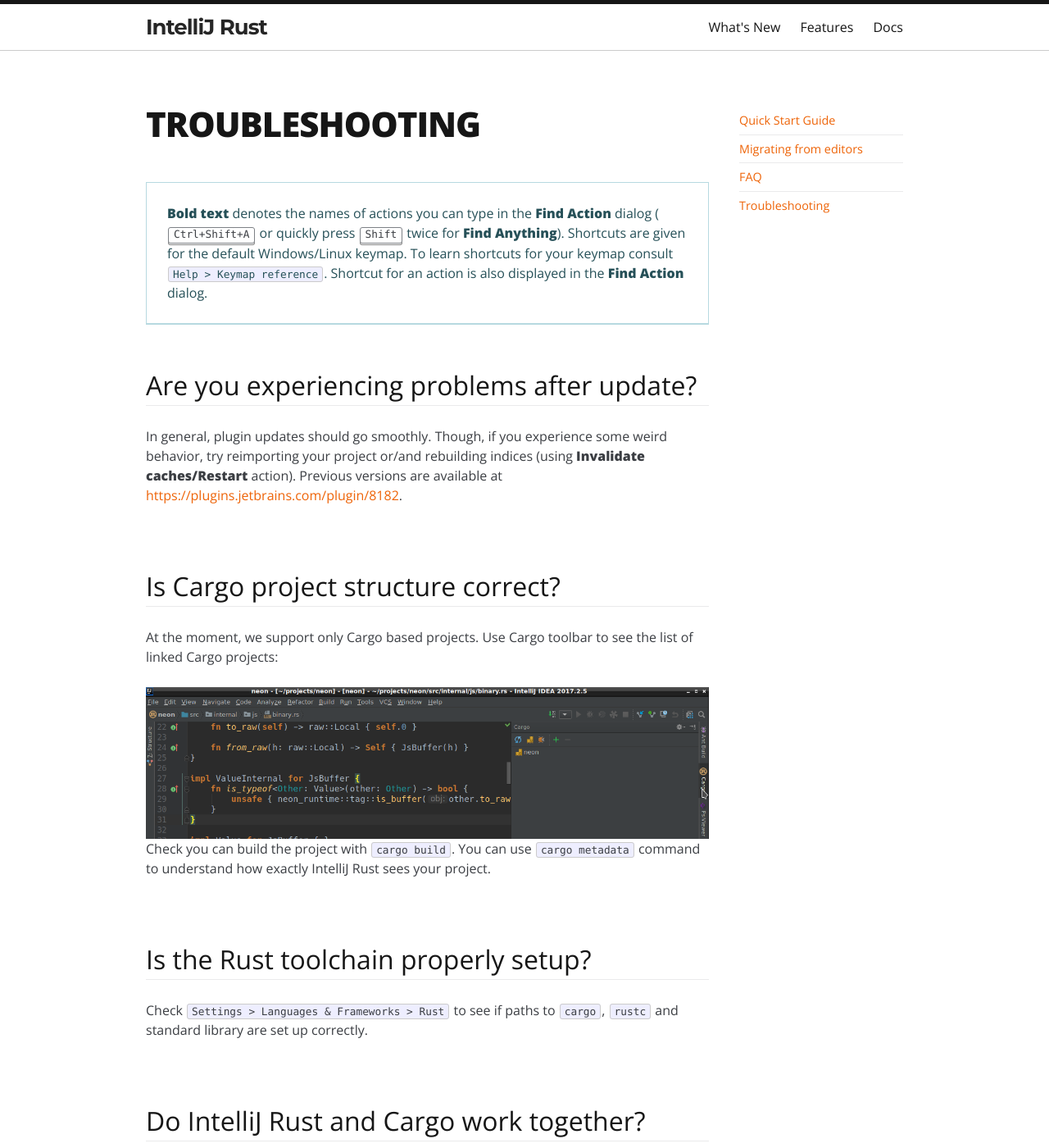
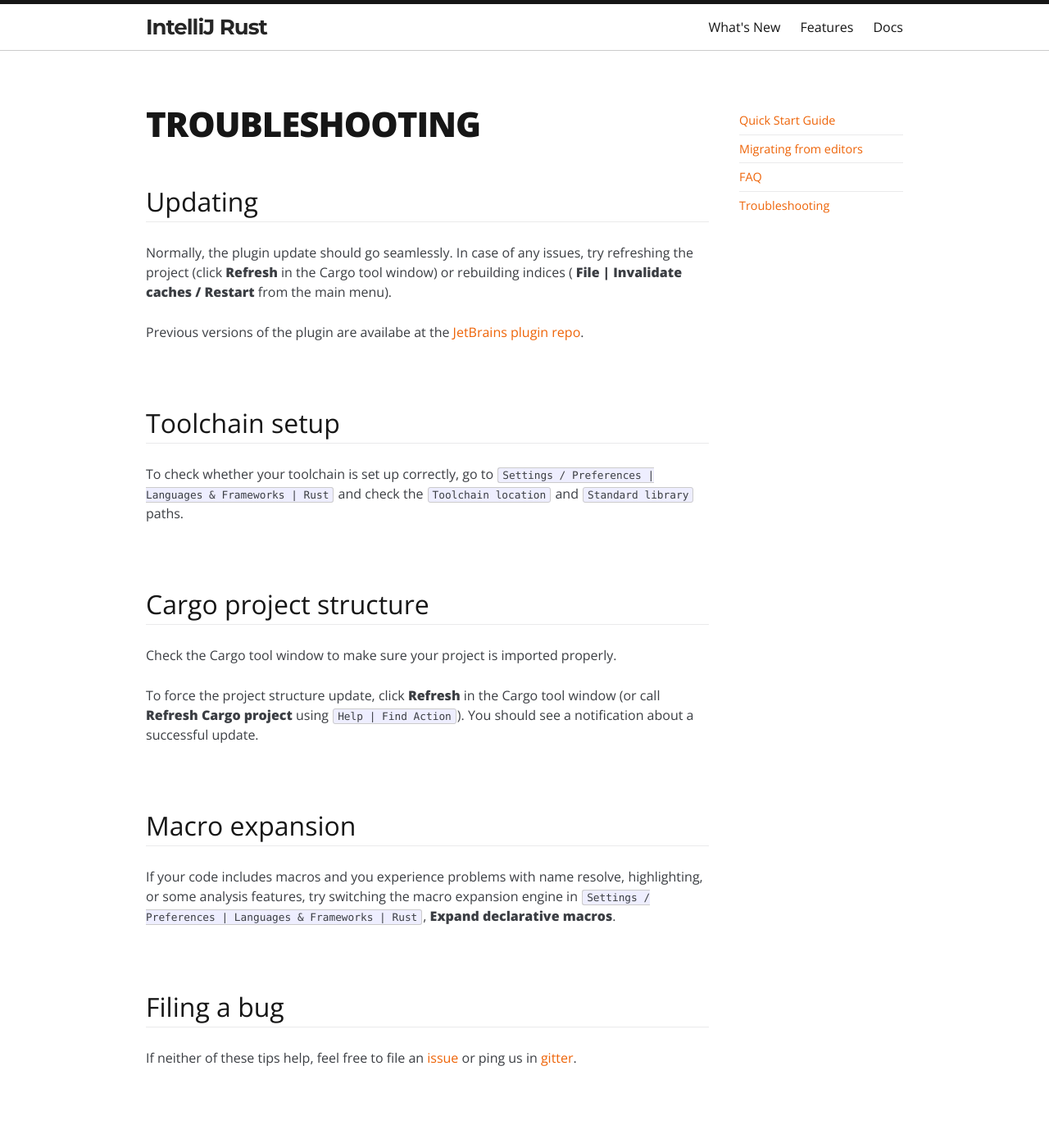
Before and after one commit to intellij-rust/intellij-rust.github.io, a Jekyll site: the page built from _docs/troubleshooting.markdown, in a window 1280 px wide and 1400 px high. Shown: the whole window at 82% size. Built offline with Jekyll 4.4.1, drawn with Linux system fonts in a browser that asks for light colours; nearby versions of some CDN libraries; some web fonts are replaced; some of the changed text lies outside the part shown.

Commit message:
Docs: Troubleshooting updates

```diff
--- a/_docs/troubleshooting.markdown
+++ b/_docs/troubleshooting.markdown
@@ -3,45 +3,43 @@
 order: 4
 ---
 
-{% include doc-shortcut-tip.html %}
+{% include h title="Updating" %}
 
-{% include h title="Are you experiencing problems after update?" %}
+Normally, the plugin update should go seamlessly. In case of any issues,
+ try refreshing the project (click **Refresh** in the Cargo tool window) or rebuilding indices (
+**File | Invalidate caches / Restart** from the main menu).
 
-In general, plugin updates should go smoothly. Though, if you experience some
-weird behavior, try reimporting your project or/and rebuilding indices (using
-**Invalidate caches/Restart** action). Previous versions are available at
-[https://plugins.jetbrains.com/plugin/8182](https://plugins.jetbrains.com/plugin/8182).
+Previous versions of the plugin are availabe at the
+[JetBrains plugin repo](https://plugins.jetbrains.com/plugin/8182).
 
 
-{% include h title="Is Cargo project structure correct?" %}
+{% include h title="Toolchain setup" %}
 
-At the moment, we support only Cargo based projects. Use Cargo toolbar to see
-the list of linked Cargo projects:
-
-{% include feature-pic.html i="cargo-toolbar" %}
-
-Check you can build the project with `cargo build`. You can use `cargo metadata`
-command to understand how exactly IntelliJ Rust sees your project.
+To check whether your toolchain is set up correctly,
+go to `Settings / Preferences | Languages & Frameworks | Rust` and check the `Toolchain location`
+and `Standard library` paths.
 
 
-{% include h title="Is the Rust toolchain properly setup?" %}
+{% include h title="Cargo project structure" %}
 
-Check `Settings > Languages & Frameworks > Rust` to see if paths to `cargo`,
-`rustc` and standard library are set up correctly.
+Check the Cargo tool window to make sure your project is imported properly.
+
+To force the project structure update, click **Refresh** in the Cargo tool window
+(or call **Refresh Cargo project** using `Help | Find Action`).
+ You should see a notification about a successful update.
 
 
-{% include h title="Do IntelliJ Rust and Cargo work together?" %}
+{% include h title="Macro expansion" %}
 
-Invoke **Refresh Cargo project** action to force IntelliJ Rust to update Cargo
-related project info. You should see a notification about successful update.
+If your code includes macros and you experience problems with name resolve, highlighting, or some analysis features,
+ try switching the macro expansion engine in `Settings / Preferences | Languages & Frameworks | Rust`,
+ **Expand declarative macros**.
 
 
-{% include h title="Maybe it is a bug?" %}
+{% include h title="Filing a bug" %}
 
-If neither of these tips helped you, do not hesitate to file an [issue] on our
-bugtracker or ping us on our [chat].
+If neither of these tips help, feel free to file an [issue] or ping us in [gitter].
 
 
 [issue]: https://github.com/intellij-rust/intellij-rust/issues
-[chat]: https://gitter.im/intellij-rust/intellij-rust
-[Cargo]: http://doc.crates.io/guide.html
+[gitter]: https://gitter.im/intellij-rust/intellij-rust
```
